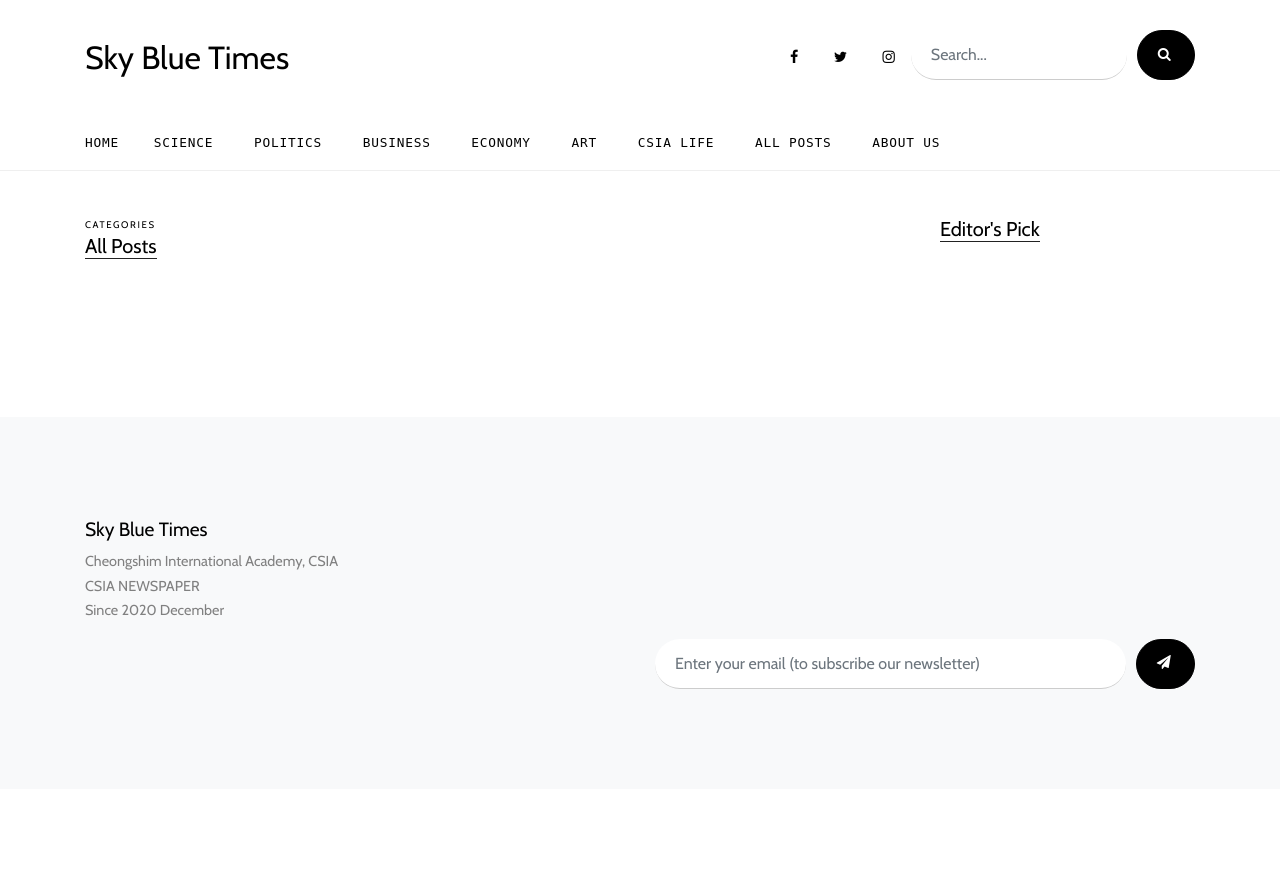
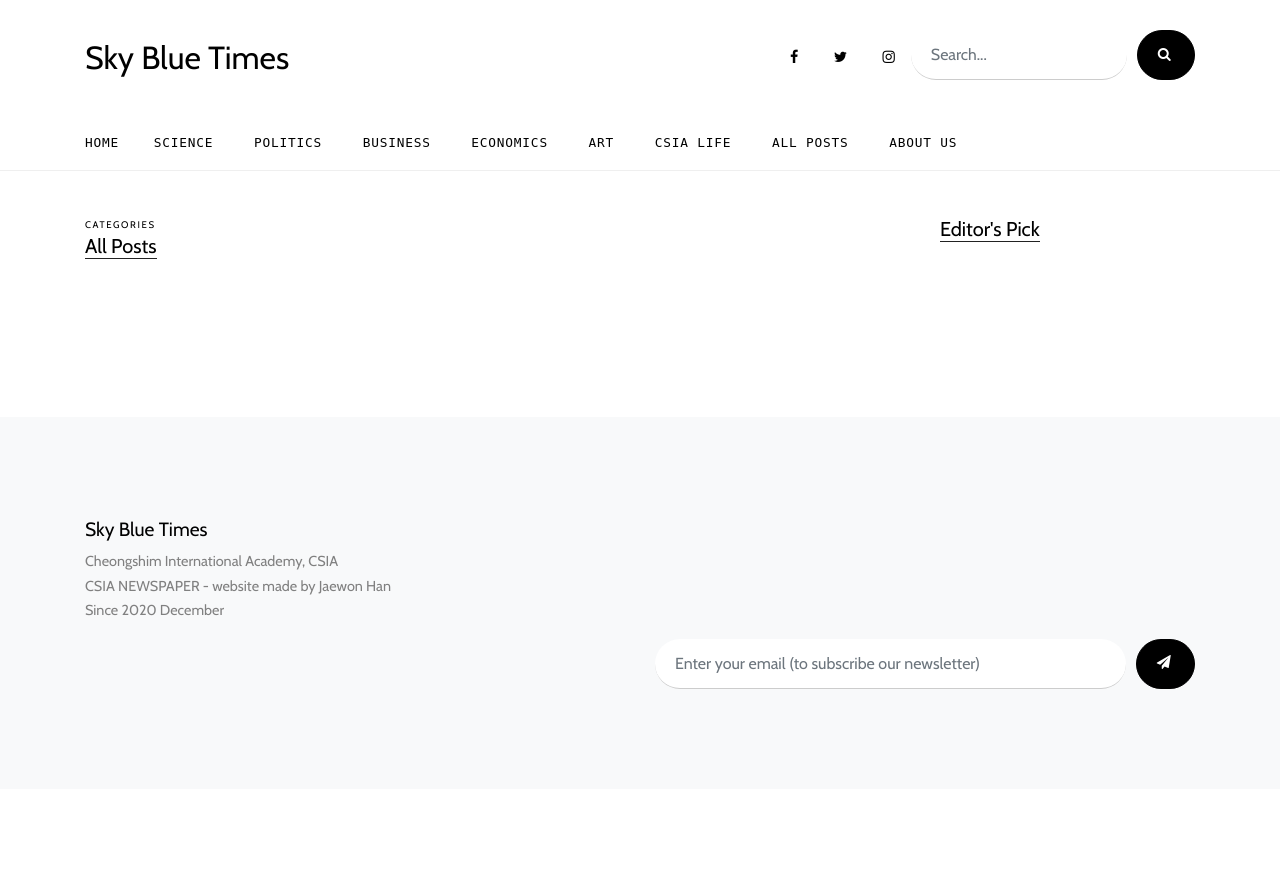
Before and after one commit to rabongHan/skybluetimes, a Django app: page /blog/allposts/ in a window 1280 px wide. Run offline with Django 3.2, Linux system fonts and the light colour scheme; data that the repository does not hold is empty; some libraries are stand-ins or nearby versions; some web fonts are replaced.

Commit message:
20210314

```diff
--- a/blog/templates/aboutus.html
+++ b/blog/templates/aboutus.html
@@ -116,7 +116,7 @@
                     <a href="{% url 'business' %}" class="nav-link text-left">Business</a>
                   </li>
                   <li>
-                      <a href="{% url 'economy' %}" class="nav-link text-left">Economy</a>
+                      <a href="{% url 'economy' %}" class="nav-link text-left">Economics</a>
                   </li>
                   <li><a href="{% url 'art' %}" class="nav-link text-left">Art</a></li>
                   <li>
@@ -209,7 +209,7 @@
                 <div class="u-align-center-xs u-align-left-lg u-align-left-md u-align-left-sm u-align-left-xl u-container-style u-list-item u-repeater-item"></div>
                 <div class="u-align-center-xs u-align-left-lg u-align-left-md u-align-left-sm u-align-left-xl u-container-style u-list-item u-repeater-item">
                   <div class="u-container-layout u-similar-container u-container-layout-3">
-                    <div alt="" class="u-image u-image-circle u-image-3" data-image-width="598" data-image-height="598" style="background-image: url({% static 'images/jaewonhan2.png' %});"></div>
+                    <div alt="" class="u-image u-image-circle u-image-3" data-image-width="598" data-image-height="598" style="background-image: url({% static 'images/jaewonhan4.jpg' %});"></div>
                     <h3 class="u-custom-font u-font-oswald u-text u-text-10">Jaewon Han</h3>
                     <p class="u-text u-text-palette-2-base u-text-11">Web programmer · Science Journalist</p>
                     <p class="u-text u-text-12">Jaewon Han - CSIA senior </p>
@@ -313,7 +313,7 @@
           <div class="col-md-5 mr-auto">
             <h2>Sky Blue Times</h2>
             <p>Cheongshim International Academy, CSIA <br />
-               CSIA NEWSPAPER <br />
+               CSIA NEWSPAPER - website made by Jaewon Han <br />
                Since 2020 December
             </p>
           </div>
--- a/blog/templates/allposts.html
+++ b/blog/templates/allposts.html
@@ -112,7 +112,7 @@
                   <a href="{% url 'business' %}" class="nav-link text-left">Business</a>
                 </li>
                 <li>
-                    <a href="{% url 'economy' %}" class="nav-link text-left">Economy</a>
+                    <a href="{% url 'economy' %}" class="nav-link text-left">Economics</a>
                 </li>
                 <li><a href="{% url 'art' %}" class="nav-link text-left">Art</a></li>
                 <li>
@@ -230,7 +230,7 @@
           <div class="col-md-5 mr-auto">
             <h2>Sky Blue Times</h2>
             <p>Cheongshim International Academy, CSIA <br />
-               CSIA NEWSPAPER <br />
+               CSIA NEWSPAPER - website made by Jaewon Han <br />
                Since 2020 December
             </p>
           </div>
--- a/blog/templates/art.html
+++ b/blog/templates/art.html
@@ -112,7 +112,7 @@
                   <a href="{% url 'business' %}" class="nav-link text-left">Business</a>
                 </li>
                 <li>
-                    <a href="{% url 'economy' %}" class="nav-link text-left">Economy</a>
+                    <a href="{% url 'economy' %}" class="nav-link text-left">Economics</a>
                 </li>
                 <li><a href="{% url 'art' %}" class="nav-link text-left">Art</a></li>
                 <li>
@@ -221,7 +221,7 @@
           <div class="col-md-5 mr-auto">
             <h2>Sky Blue Times</h2>
             <p>Cheongshim International Academy, CSIA <br />
-               CSIA NEWSPAPER <br />
+               CSIA NEWSPAPER - website made by Jaewon Han <br />
                Since 2020 December
             </p>
           </div>
--- a/blog/templates/blog/post_detail.html
+++ b/blog/templates/blog/post_detail.html
@@ -106,7 +106,7 @@
                   <a href="{% url 'business' %}" class="nav-link text-left">Business</a>
                 </li>
                 <li>
-                    <a href="{% url 'economy' %}" class="nav-link text-left">Economy</a>
+                    <a href="{% url 'economy' %}" class="nav-link text-left">Economics</a>
                 </li>
                 <li><a href="{% url 'art' %}" class="nav-link text-left">Art</a></li>
                 <li>
@@ -342,7 +342,7 @@
           <div class="col-md-5 mr-auto">
             <h2>Sky Blue Times</h2>
             <p>Cheongshim International Academy, CSIA <br />
-               CSIA NEWSPAPER <br />
+               CSIA NEWSPAPER - website made by Jaewon Han <br />
                Since 2020 December
             </p>
           </div>
--- a/blog/templates/business.html
+++ b/blog/templates/business.html
@@ -112,7 +112,7 @@
                   <a href="{% url 'business' %}" class="nav-link text-left">Business</a>
                 </li>
                 <li>
-                    <a href="{% url 'economy' %}" class="nav-link text-left">Economy</a>
+                    <a href="{% url 'economy' %}" class="nav-link text-left">Economics</a>
                 </li>
                 <li><a href="{% url 'art' %}" class="nav-link text-left">Art</a></li>
                 <li>
@@ -221,7 +221,7 @@
           <div class="col-md-5 mr-auto">
             <h2>Sky Blue Times</h2>
             <p>Cheongshim International Academy, CSIA <br />
-               CSIA NEWSPAPER <br />
+               CSIA NEWSPAPER - website made by Jaewon Han <br />
                Since 2020 December
             </p>
           </div>
--- a/blog/templates/csialife.html
+++ b/blog/templates/csialife.html
@@ -112,7 +112,7 @@
                   <a href="{% url 'business' %}" class="nav-link text-left">Business</a>
                 </li>
                 <li>
-                    <a href="{% url 'economy' %}" class="nav-link text-left">Economy</a>
+                    <a href="{% url 'economy' %}" class="nav-link text-left">Economics</a>
                 </li>
                 <li><a href="{% url 'art' %}" class="nav-link text-left">Art</a></li>
                 <li>
@@ -221,7 +221,7 @@
           <div class="col-md-5 mr-auto">
             <h2>Sky Blue Times</h2>
             <p>Cheongshim International Academy, CSIA <br />
-               CSIA NEWSPAPER <br />
+               CSIA NEWSPAPER - website made by Jaewon Han <br />
                Since 2020 December
             </p>
           </div>
--- a/blog/templates/economy.html
+++ b/blog/templates/economy.html
@@ -112,7 +112,7 @@
                   <a href="{% url 'business' %}" class="nav-link text-left">Business</a>
                 </li>
                 <li>
-                    <a href="{% url 'economy' %}" class="nav-link text-left">Economy</a>
+                    <a href="{% url 'economy' %}" class="nav-link text-left">Economics</a>
                 </li>
                 <li><a href="{% url 'art' %}" class="nav-link text-left">Art</a></li>
                 <li>
@@ -221,7 +221,7 @@
           <div class="col-md-5 mr-auto">
             <h2>Sky Blue Times</h2>
             <p>Cheongshim International Academy, CSIA <br />
-               CSIA NEWSPAPER <br />
+               CSIA NEWSPAPER - website made by Jaewon Han <br />
                Since 2020 December
             </p>
           </div>
--- a/blog/templates/politic.html
+++ b/blog/templates/politic.html
@@ -112,7 +112,7 @@
                   <a href="{% url 'business' %}" class="nav-link text-left">Business</a>
                 </li>
                 <li>
-                    <a href="{% url 'economy' %}" class="nav-link text-left">Economy</a>
+                    <a href="{% url 'economy' %}" class="nav-link text-left">Economics</a>
                 </li>
                 <li><a href="{% url 'art' %}" class="nav-link text-left">Art</a></li>
                 <li>
@@ -221,7 +221,7 @@
           <div class="col-md-5 mr-auto">
             <h2>Sky Blue Times</h2>
             <p>Cheongshim International Academy, CSIA <br />
-               CSIA NEWSPAPER <br />
+               CSIA NEWSPAPER - website made by Jaewon Han <br />
                Since 2020 December
             </p>
           </div>
--- a/blog/templates/science.html
+++ b/blog/templates/science.html
@@ -112,7 +112,7 @@
                   <a href="{% url 'business' %}" class="nav-link text-left">Business</a>
                 </li>
                 <li>
-                    <a href="{% url 'economy' %}" class="nav-link text-left">Economy</a>
+                    <a href="{% url 'economy' %}" class="nav-link text-left">Economics</a>
                 </li>
                 <li><a href="{% url 'art' %}" class="nav-link text-left">Art</a></li>
                 <li>
@@ -221,7 +221,7 @@
           <div class="col-md-5 mr-auto">
             <h2>Sky Blue Times</h2>
             <p>Cheongshim International Academy, CSIA <br />
-               CSIA NEWSPAPER <br />
+               CSIA NEWSPAPER - website made by Jaewon Han <br />
                Since 2020 December
             </p>
           </div>
--- a/blog/templates/search_results.html
+++ b/blog/templates/search_results.html
@@ -112,7 +112,7 @@
                   <a href="{% url 'business' %}" class="nav-link text-left">Business</a>
                 </li>
                 <li>
-                    <a href="{% url 'economy' %}" class="nav-link text-left">Economy</a>
+                    <a href="{% url 'economy' %}" class="nav-link text-left">Economics</a>
                 </li>
                 <li><a href="{% url 'art' %}" class="nav-link text-left">Art</a></li>
                 <li>
@@ -230,7 +230,7 @@
           <div class="col-md-5 mr-auto">
             <h2>Sky Blue Times</h2>
             <p>Cheongshim International Academy, CSIA <br />
-               CSIA NEWSPAPER <br />
+               CSIA NEWSPAPER - website made by Jaewon Han<br />
                Since 2020 December
             </p>
           </div>
```
Also changed, not shown: blog/templates/index.html (+4 -3 lines), static/images/jaewonhan4.jpg (added).
